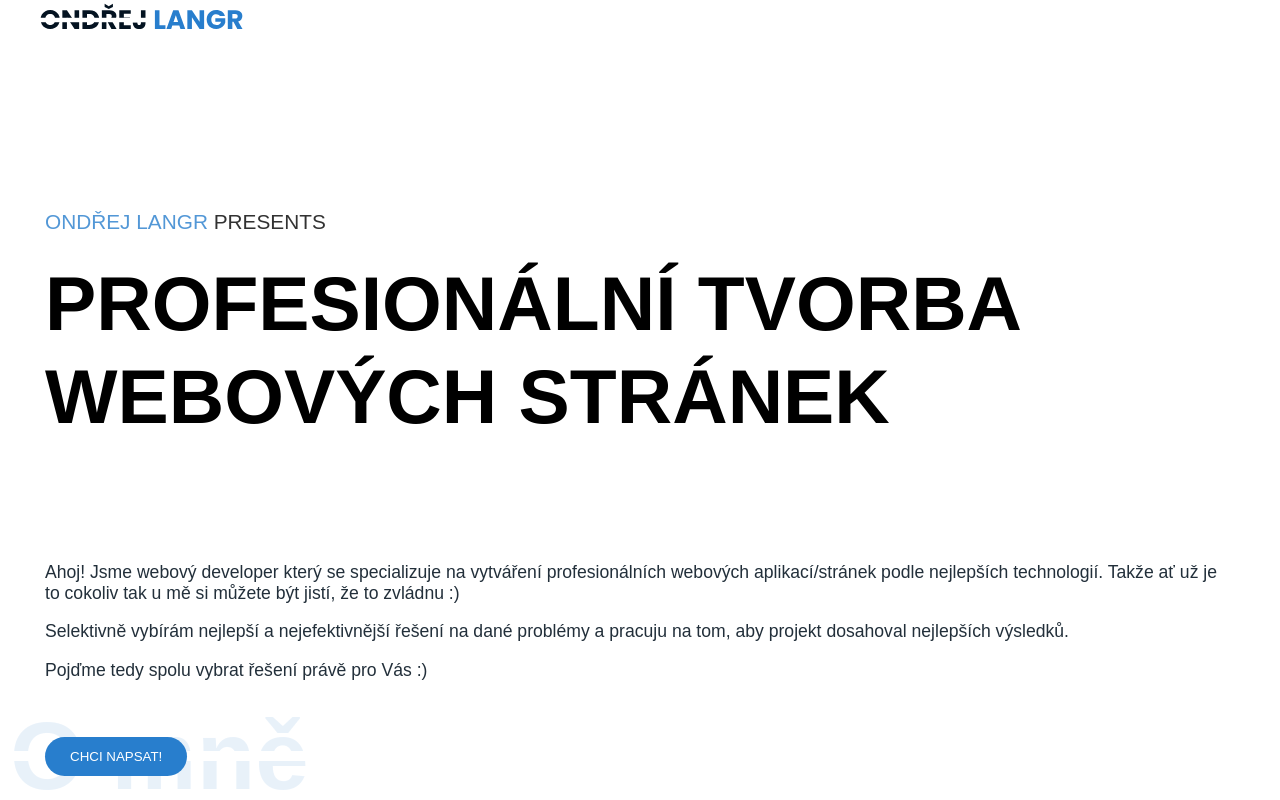
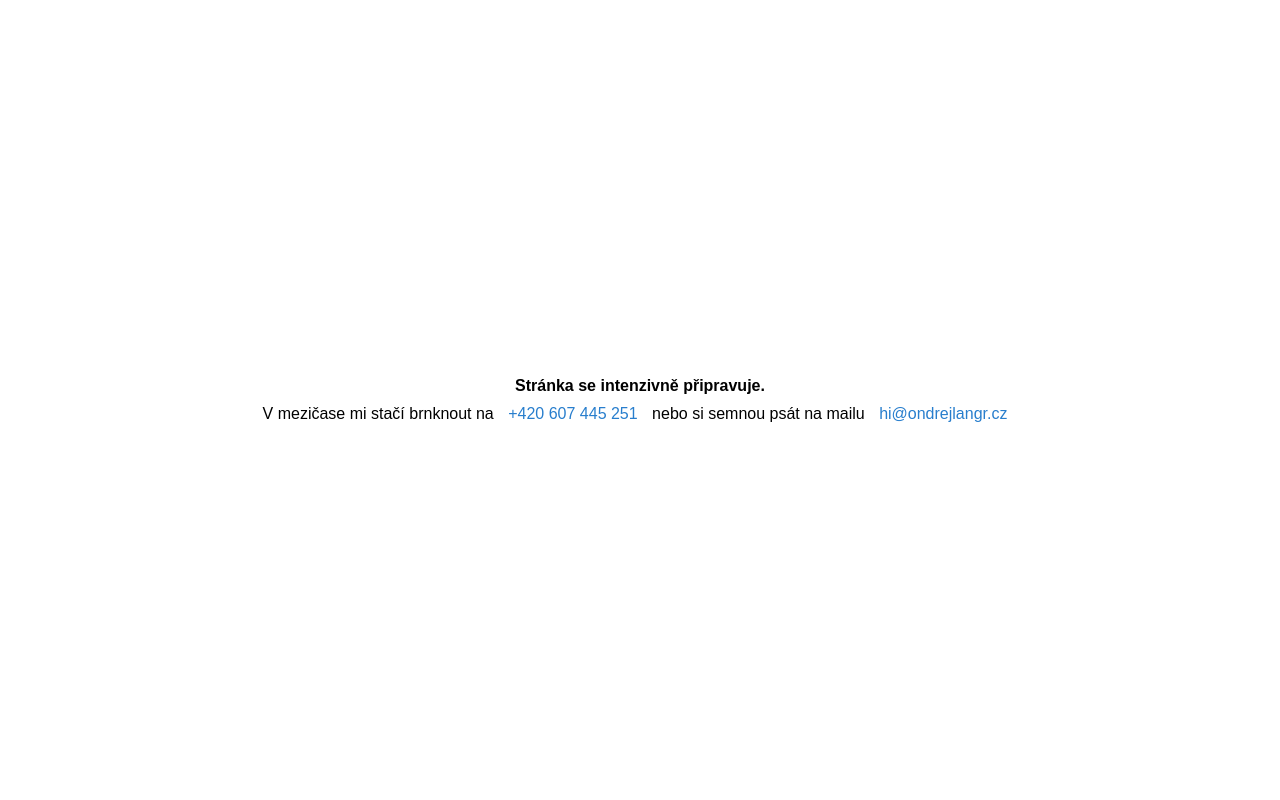
Before and after one commit to ondrej-langr/ondrejlangr.cz, a Next.js app: page / in a window 1280 px wide. Shown: the top 800 px of the page. Built offline with nearby package versions, Linux system fonts and the light colour scheme; a web font is replaced by a local one.

Commit message:
Placeholder for page that is not done

```diff
--- a/components/PageDescription/index.tsx
+++ b/components/PageDescription/index.tsx
@@ -8,30 +8,34 @@ const P = styled.p({
     fontSize:" 1.1em",
     fontWeight: 500,
     color: "#071522e3",
-})
-
-const Text = styled.div({
-    margin: "6.5em 0 3.5em"
-})
+}),
+Wrap = styled.section({
+    margin: "4em -15px 3.5em",
+    display: 'flex',
+}),
+Text = styled.div({
+    flexBasis: "50%",
+    padding: "0 15px"
+});
 
 
 const PageDescription: FC = (): ReactElement => {
     const {push} = useRouter();
 
     return <>
-        <TitledSection title={"O mně"}>
+        <Wrap>
             <Text>
-                <P>Ahoj! Jsme webový developer který se specializuje na vytváření profesionálních webových aplikací/stránek podle nejlepších technologií. Takže ať už je to cokoliv tak u mě si můžete být jistí, že to zvládnu :) </P>
+                <P>Ahoj! Jmenuju se Ondřej Langr a miluju programování, dobrý kafčo a jídlo. </P>
+                <P>Pro tohle tu asi nejsi, co? Takže k věci: jsme web developer který se specializuje na vytváření webových aplikací/stránek všeho druhu. Ať už je to cokoliv tak u mě si můžeš být jistí, že to zvládnu :) </P>
                 <P>Selektivně vybírám nejlepší a nejefektivnější řešení na dané problémy a pracuju na tom, aby projekt dosahoval nejlepších výsledků.</P>
-                <P>Pojďme tedy spolu vybrat řešení právě pro Vás :) </P>
             </Text>
-            <Button
-                onClick={() => push({
-                    href: "/",
-                    hash: "form_anchor"
-                })}
-            >Chci napsat!</Button>
-        </TitledSection>
+            <Text>
+                <P>Chceš trošku víc konkrétnosti? Hlavně teďka pracuju s Reactem v NextJS pro fullstack NodeJs, PHPko na backendu pro onbudget solutions. Pro frontend volim Alpinejs když se jedná fakt on budget záležitost.
+                    SASS nebo CSS-in-JS je samozřejmost. Všechno ostatní mám na svém <a href="https://www.linkedin.com/in/langr-ondrej/" target="_blank">Linkedinu</a> tak tam rozhodně mrkni pokud si mě chceš fakt přečíst.
+                </P>
+                <P>Pojďme se tedy spolu lépe poznat a tvořit budoucnost :) </P>
+            </Text>
+        </Wrap>
     </>
 }
 
--- a/components/PageTitle/index.tsx
+++ b/components/PageTitle/index.tsx
@@ -2,31 +2,29 @@ import styled from "@emotion/styled";
 import { FC, ReactElement } from "react";
 
 const Hone = styled.h2({
-    fontSize: "1.3em",
+    fontSize: "4.8em",
     textTransform: "uppercase",
     marginBottom: 0,
-    marginTop: "8em",
-    fontWeight: 500,
-    opacity: .8,
-    "span": {
-        color: "var(--color-base)"
-    }
+    marginTop: "2em",
+    lineHeight: "1.2em"
 })
 
 const Htwo = styled.h1({
-    fontSize: "4.8em",
+   fontSize: "1.3em",
     textTransform: "uppercase",
     marginBottom: 0,
-    marginTop: "0.3em",
-    lineHeight: "1.2em"
+    marginTop: "-0.6em",
+    fontWeight: 500,
+    opacity: .8,
+    color: "var(--color-base)"
 })
 
 const PageTitle: FC = ():ReactElement => {
 
     return <>
         <section>
-            <Hone><span>Ondřej Langr</span> presents</Hone>
-            <Htwo>Profesionální tvorba webových stránek</Htwo>
+            <Hone>Ondřej Langr</Hone>
+            <Htwo>web developer</Htwo>
         </section>
     </>;
 }
--- a/components/TitledSection/index.tsx
+++ b/components/TitledSection/index.tsx
@@ -3,18 +3,31 @@ import { FC, ReactElement } from "react";
 
 const Wrapper = styled.section({
     position: "relative",
-    marginTop: "7.5em"
+    marginTop: "4.5em",
+    display: "flex",
+    flexFlow: "wrap"
 }),
 SectionTitle = styled.h1({
-    position: "absolute",
+    fontSize: "3.2em",
+    color: "black",
+    marginBottom: "-0.5em",
+    marginTop: "2px"
+}),
+Content = styled.div({
+    position: "relative",
+    zIndex: 2
+}),
+SectionTitleMovable = styled.div({
+    position: "sticky",
     fontSize: "6em",
     color: "var(--color-base)",
-    bottom: -35,
     margin: 0,
-    left: -55,
     opacity: .1,
     zIndex: 1,
-    padding: "0 20px",
+    padding: "25px 0px",
+    fontWeight: 700,
+    top: 0,
+    transform: "rotate(90deg) translateY(42px)",
     "&::after": {
         content: "''",
         height: 10,
@@ -25,21 +38,31 @@ SectionTitle = styled.h1({
         position: "absolute"
     }
 }),
-Content = styled.div({
-    position: "relative",
-    zIndex: 2
-})
+SectionTitleMovableWrap = styled.div({
+    width: "160px",
+    position: "relative"
+}),
+ContentWrap = styled.div({
+    width: "calc(100% - 160px)"
+});
 
-const TitledSection: FC<{ title: string }> = ({ title, children, ...rest }): ReactElement => {
+const TitledSection: FC<{ title: string, movingTitle?: string }> = ({ title, children, movingTitle, ...rest }): ReactElement => {
 
     return <>
         <Wrapper {...rest}>
-            <Content>
-                {children}
-            </Content>
-            <SectionTitle>
-                {title}
-            </SectionTitle>
+            <SectionTitleMovableWrap>
+                <SectionTitleMovable>
+                    {movingTitle ?? title}
+                </SectionTitleMovable>
+            </SectionTitleMovableWrap>
+            <ContentWrap>
+                <SectionTitle>
+                    {title}
+                </SectionTitle>
+                <Content>
+                    {children}
+                </Content>
+            </ContentWrap>
         </Wrapper>
     </>
 }
--- a/layout/FooterContactform.tsx
+++ b/layout/FooterContactform.tsx
@@ -28,8 +28,7 @@ const FooterContactForm: FC<{}> = (): ReactElement => {
     const [sended, setSEnded] = useState(false);
 
     return (
-      <TitledSection title={"Kontakt"} >
-        <H1>Pojdmě si napsat</H1>
+      <TitledSection title={"Pojďme si napsat!"} movingTitle={"Kontakt"}  >
         <Wrap>
           <Formik
             initialValues={initialValues}
@@ -87,6 +86,10 @@ const FooterContactForm: FC<{}> = (): ReactElement => {
                   <Err name="text" component="div" variants={errvars} animate={"in"} exit="out" initial="out" />
                 </FormRow>
 
+                {
+
+                }
+
                 <FormRow css={{ marginTop: "3.5em" }} >
                   <Button type="submit" disabled={isSubmitting}>{isSubmitting ? <>Posílám...</> : <>Poslat zprávu</>}</Button>
                 </FormRow>
--- a/layout/index.tsx
+++ b/layout/index.tsx
@@ -30,7 +30,7 @@ const PageLayout: FC = ({ children }): ReactElement => {
             <link rel="icon" type="image/png" href="/logo-basic.png"/>
         </Head>
         <Header role={"header"}>
-            <img height={40} width={"auto"} src={"/logo-full.svg"} css={{ marginLeft: -12 }} />
+            <img height={70} width={"auto"} src={"/logo-full.svg"} css={{ marginTop: 10 }} />
         </Header>
         <Main role={"main"}>
             {children}
@@ -41,6 +41,27 @@ const PageLayout: FC = ({ children }): ReactElement => {
                 <a></a>
             </div>
         </Footer>
+        <div css={{
+            position: "fixed",
+            left: 0,
+            top: 0,
+            width: "100%",
+            height: "100%",
+            background: "white",
+            display: "flex",
+            alignItems: "center",
+            justifyContent: "center",
+            a: {
+                    color: "var(--color-base)"
+            },
+            flexFlow: "column",
+            div: {
+                margin: "5px 0"
+            },
+            zIndex: 20
+        }}>
+            <div><b>Stránka se intenzivně připravuje.</b></div> <div> V mezičase mi stačí brnknout na  <a href="tel:+420607445251"> +420 607 445 251 </a>  nebo si semnou psát na mailu  <a href="mailto:hi@ondrejlangr.cz"> hi@ondrejlangr.cz </a></div>
+        </div>
     </>
 }
 
--- a/styles/globals.css
+++ b/styles/globals.css
@@ -12,6 +12,7 @@ button, input, textarea {
 a {
   color: inherit;
   text-decoration: none;
+  margin: 0 10px;
 }
 
 * {
```
Also changed, not shown: public/logo-basic.png, public/logo-full.svg.
